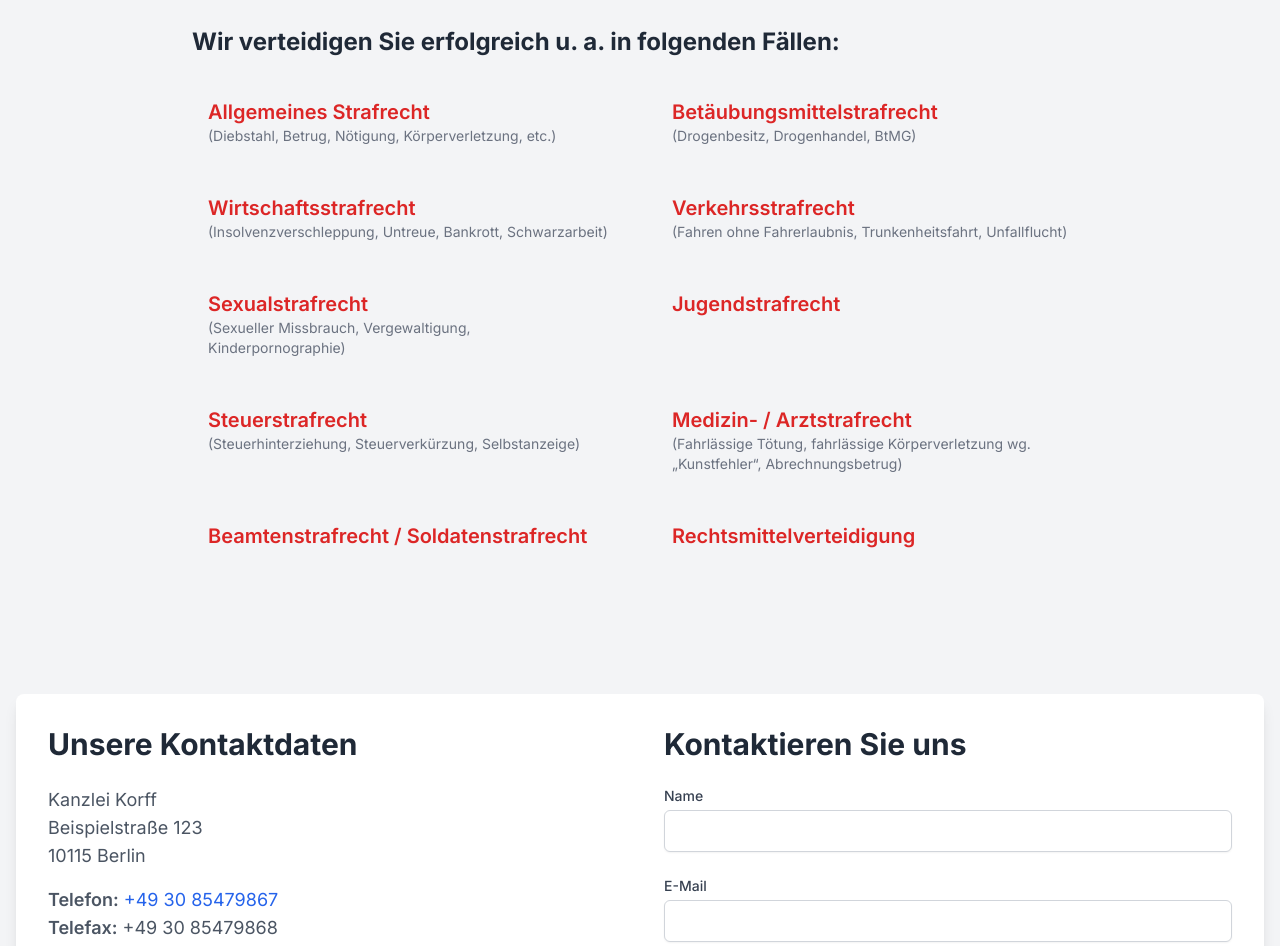
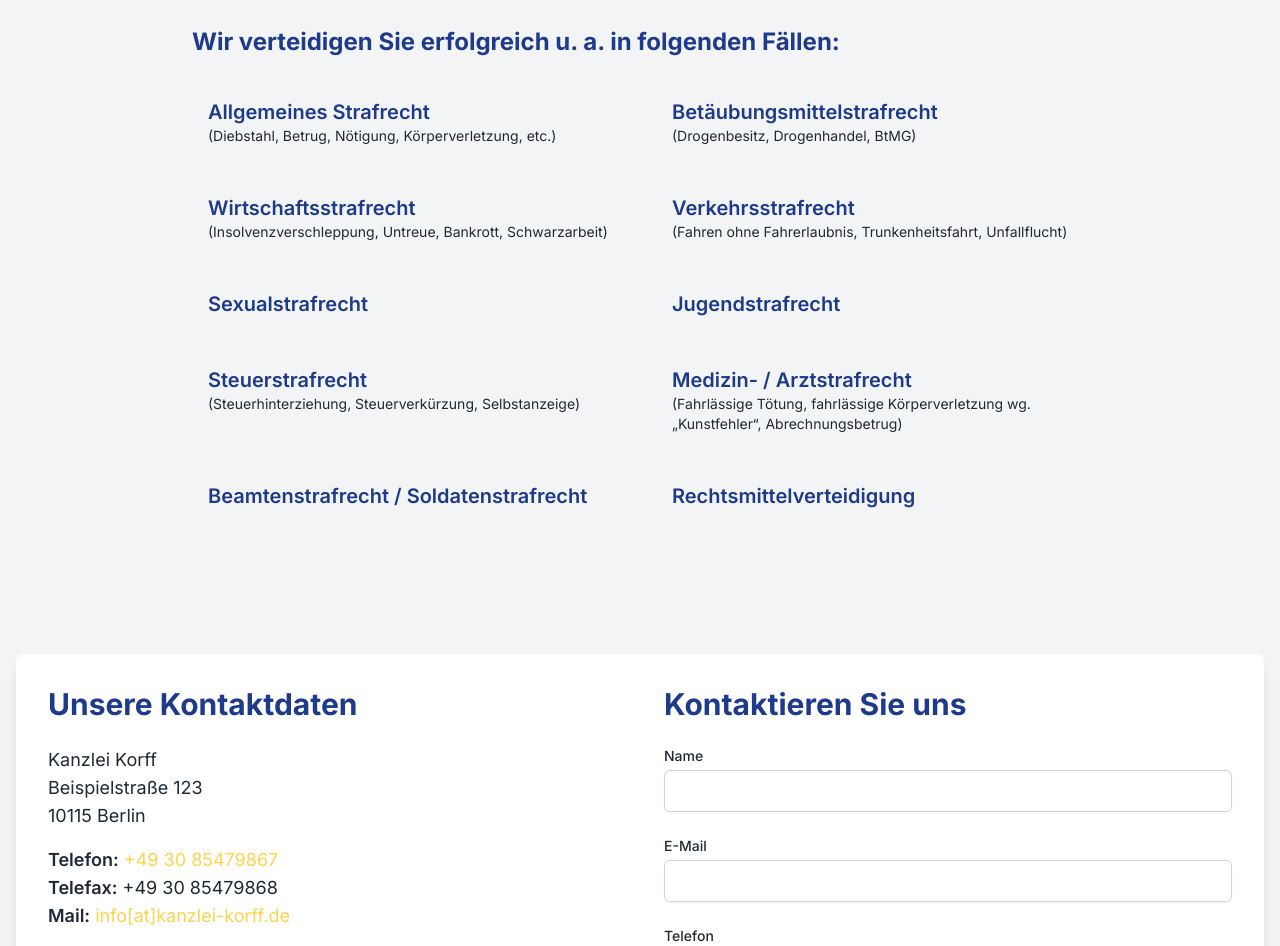
Before and after one commit to MarkusLindner123/Korff-Strafanwalt-Webseite, a Next.js app: page /strafrecht in a window 1280 px wide. Shown: the part 862-1808 px from the top of the page. Built offline with nearby package versions, Linux system fonts and the light colour scheme.

Commit message:
ein paar änderungen

```diff
--- a/components/ContactSection/ContactSection.tsx
+++ b/components/ContactSection/ContactSection.tsx
@@ -5,16 +5,16 @@ import Link from "next/link";
 
 const ContactSection = () => {
   return (
-    <section id="kontakt-formular" className="py-20 bg-gray-100">
+    <section id="kontakt-formular" className="py-20 bg-korff-background">
       <div className="container mx-auto px-4">
         <div className="bg-white p-8 rounded-lg shadow-lg">
           <div className="flex flex-col md:flex-row gap-12">
             {/* Linke Spalte: Kontaktdaten */}
             <div className="md:w-1/2">
-              <h2 className="text-3xl font-bold text-gray-800 mb-6">
+              <h2 className="text-3xl font-bold text-korff-primary mb-6">
                 Unsere Kontaktdaten
               </h2>
-              <div className="text-gray-600 space-y-4 text-lg">
+              <div className="text-korff-text space-y-4 text-lg">
                 <p>
                   Kanzlei Korff
                   <br />
@@ -26,7 +26,7 @@ const ContactSection = () => {
                   <span className="font-semibold">Telefon:</span>{" "}
                   <a
                     href="tel:+493085479867"
-                    className="text-blue-600 hover:underline"
+                    className="text-korff-secondary hover:underline"
                   >
                     +49 30 85479867
                   </a>
@@ -37,7 +37,7 @@ const ContactSection = () => {
                   <span className="font-semibold">Mail:</span>{" "}
                   <a
                     href="mailto:info@kanzlei-korff.de"
-                    className="text-blue-600 hover:underline"
+                    className="text-korff-secondary hover:underline"
                   >
                     info[at]kanzlei-korff.de
                   </a>
@@ -59,7 +59,7 @@ const ContactSection = () => {
 
             {/* Rechte Spalte: Kontaktformular */}
             <div className="md:w-1/2">
-              <h2 className="text-3xl font-bold text-gray-800 mb-6">
+              <h2 className="text-3xl font-bold text-korff-primary mb-6">
                 Kontaktieren Sie uns
               </h2>
               <form
@@ -70,7 +70,7 @@ const ContactSection = () => {
                 <div>
                   <label
                     htmlFor="name"
-                    className="block text-sm font-medium text-gray-700"
+                    className="block text-sm font-medium text-korff-text"
                   >
                     Name
                   </label>
@@ -79,14 +79,14 @@ const ContactSection = () => {
                     id="name"
                     name="name"
                     required
-                    className="mt-1 block w-full px-4 py-2 border border-gray-300 rounded-md shadow-sm focus:outline-none focus:ring-red-500 focus:border-red-500"
+                    className="mt-1 block w-full px-4 py-2 border border-gray-300 rounded-md shadow-sm focus:outline-none focus:ring-korff-secondary focus:border-korff-secondary"
                   />
                 </div>
 
                 <div>
                   <label
                     htmlFor="email"
-                    className="block text-sm font-medium text-gray-700"
+                    className="block text-sm font-medium text-korff-text"
                   >
                     E-Mail
                   </label>
@@ -95,7 +95,7 @@ const ContactSection = () => {
                     id="email"
                     name="_replyto"
                     required
-                    className="mt-1 block w-full px-4 py-2 border border-gray-300 rounded-md shadow-sm focus:outline-none focus:ring-red-500 focus:border-red-500"
+                    className="mt-1 block w-full px-4 py-2 border border-gray-300 rounded-md shadow-sm focus:outline-none focus:ring-korff-secondary focus:border-korff-secondary"
                   />
                 </div>
 
@@ -103,7 +103,7 @@ const ContactSection = () => {
                 <div>
                   <label
                     htmlFor="phone"
-                    className="block text-sm font-medium text-gray-700"
+                    className="block text-sm font-medium text-korff-text"
                   >
                     Telefon
                   </label>
@@ -111,14 +111,14 @@ const ContactSection = () => {
                     type="tel"
                     id="phone"
                     name="phone"
-                    className="mt-1 block w-full px-4 py-2 border border-gray-300 rounded-md shadow-sm focus:outline-none focus:ring-red-500 focus:border-red-500"
+                    className="mt-1 block w-full px-4 py-2 border border-gray-300 rounded-md shadow-sm focus:outline-none focus:ring-korff-secondary focus:border-korff-secondary"
                   />
                 </div>
 
                 <div>
                   <label
                     htmlFor="message"
-                    className="block text-sm font-medium text-gray-700"
+                    className="block text-sm font-medium text-korff-text"
                   >
                     Nachricht
                   </label>
@@ -127,14 +127,14 @@ const ContactSection = () => {
                     name="message"
                     rows={4}
                     required
-                    className="mt-1 block w-full px-4 py-2 border border-gray-300 rounded-md shadow-sm focus:outline-none focus:ring-red-500 focus:border-red-500"
+                    className="mt-1 block w-full px-4 py-2 border border-gray-300 rounded-md shadow-sm focus:outline-none focus:ring-korff-secondary focus:border-korff-secondary"
                   ></textarea>
                 </div>
 
                 <div>
                   <button
                     type="submit"
-                    className="w-full flex justify-center py-3 px-4 border border-transparent rounded-md shadow-sm text-lg font-medium text-white bg-red-600 hover:bg-red-700 focus:outline-none focus:ring-2 focus:ring-offset-2 focus:ring-red-500"
+                    className="w-full flex justify-center py-3 px-4 border border-transparent rounded-md shadow-sm text-lg font-medium text-white bg-korff-secondary hover:bg-korff-secondary/80 focus:outline-none focus:ring-2 focus:ring-offset-2 focus:ring-korff-secondary"
                   >
                     Senden
                   </button>
--- a/components/sections/HeroSection/HeroSection.tsx
+++ b/components/sections/HeroSection/HeroSection.tsx
@@ -26,7 +26,7 @@ const HeroSection = () => {
       </div>
 
       {/* Neuer horizontaler Balken mit drei Einträgen */}
-      <div className="bg-red-600 text-white py-8 px-4 shadow-xl">
+      <div className="bg-korff-secondary text-white py-8 px-4 shadow-xl">
         <div className="container mx-auto flex flex-col md:flex-row justify-around items-center space-y-8 md:space-y-0 md:space-x-8">
           {/* Eintrag 1: Termine vereinbaren */}
           <div className="flex flex-col items-center text-center md:flex-row md:space-x-4">
--- a/pages/strafrecht/index.tsx
+++ b/pages/strafrecht/index.tsx
@@ -31,7 +31,7 @@ const StrafrechtPage = () => {
 
       {/* Hauptinhalt */}
       <main className="container mx-auto px-4 py-12">
-        <div className="max-w-4xl mx-auto text-lg text-gray-600 space-y-6">
+        <div className="max-w-4xl mx-auto text-lg text-korff-text space-y-6">
           <p>
             Wir schöpfen immer alle Möglichkeiten aus, um eine öffentliche
             Gerichtsverhandlung zu vermeiden und wenn irgend möglich bereits im
@@ -54,7 +54,7 @@ const StrafrechtPage = () => {
             Ein besonderer Schwerpunkt unserer Kanzlei ist die
             **Rechtsmittelverteidigung**.
           </p>
-          <h2 className="text-2xl font-bold text-gray-800 mt-12 mb-4">
+          <h2 className="text-2xl font-bold text-korff-primary mt-12 mb-4">
             Wir verteidigen Sie erfolgreich u. a. in folgenden Fällen:
           </h2>
           {/* Liste der Fachgebiete */}
@@ -62,10 +62,10 @@ const StrafrechtPage = () => {
             <li>
               <Link href="/strafrecht/allgemein">
                 <div className="hover:bg-gray-50 p-4 rounded-lg transition-colors cursor-pointer">
-                  <h3 className="text-xl font-semibold text-red-600">
+                  <h3 className="text-xl font-semibold text-korff-primary">
                     Allgemeines Strafrecht
                   </h3>
-                  <p className="text-sm text-gray-500">
+                  <p className="text-sm text-korff-text">
                     (Diebstahl, Betrug, Nötigung, Körperverletzung, etc.)
                   </p>
                 </div>
@@ -74,10 +74,10 @@ const StrafrechtPage = () => {
             <li>
               <Link href="/strafrecht/betaeubungsmittel">
                 <div className="hover:bg-gray-50 p-4 rounded-lg transition-colors cursor-pointer">
-                  <h3 className="text-xl font-semibold text-red-600">
+                  <h3 className="text-xl font-semibold text-korff-primary">
                     Betäubungsmittelstrafrecht
                   </h3>
-                  <p className="text-sm text-gray-500">
+                  <p className="text-sm text-korff-text">
                     (Drogenbesitz, Drogenhandel, BtMG)
                   </p>
                 </div>
@@ -86,10 +86,10 @@ const StrafrechtPage = () => {
             <li>
               <Link href="/strafrecht/wirtschaft">
                 <div className="hover:bg-gray-50 p-4 rounded-lg transition-colors cursor-pointer">
-                  <h3 className="text-xl font-semibold text-red-600">
+                  <h3 className="text-xl font-semibold text-korff-primary">
                     Wirtschaftsstrafrecht
                   </h3>
-                  <p className="text-sm text-gray-500">
+                  <p className="text-sm text-korff-text">
                     (Insolvenzverschleppung, Untreue, Bankrott, Schwarzarbeit)
                   </p>
                 </div>
@@ -98,10 +98,10 @@ const StrafrechtPage = () => {
             <li>
               <Link href="/strafrecht/verkehr">
                 <div className="hover:bg-gray-50 p-4 rounded-lg transition-colors cursor-pointer">
-                  <h3 className="text-xl font-semibold text-red-600">
+                  <h3 className="text-xl font-semibold text-korff-primary">
                     Verkehrsstrafrecht
                   </h3>
-                  <p className="text-sm text-gray-500">
+                  <p className="text-sm text-korff-text">
                     (Fahren ohne Fahrerlaubnis, Trunkenheitsfahrt, Unfallflucht)
                   </p>
                 </div>
@@ -110,32 +110,30 @@ const StrafrechtPage = () => {
             <li>
               <Link href="/strafrecht/sexual">
                 <div className="hover:bg-gray-50 p-4 rounded-lg transition-colors cursor-pointer">
-                  <h3 className="text-xl font-semibold text-red-600">
+                  <h3 className="text-xl font-semibold text-korff-primary">
                     Sexualstrafrecht
                   </h3>
-                  <p className="text-sm text-gray-500">
-                    (Sexueller Missbrauch, Vergewaltigung, Kinderpornographie)
-                  </p>
+                  <p className="text-sm text-korff-text"></p>
                 </div>
               </Link>
             </li>
             <li>
               <Link href="/strafrecht/jugend">
                 <div className="hover:bg-gray-50 p-4 rounded-lg transition-colors cursor-pointer">
-                  <h3 className="text-xl font-semibold text-red-600">
+                  <h3 className="text-xl font-semibold text-korff-primary">
                     Jugendstrafrecht
                   </h3>
-                  <p className="text-sm text-gray-500"></p>
+                  <p className="text-sm text-korff-text"></p>
                 </div>
               </Link>
             </li>
             <li>
               <Link href="/strafrecht/steuer">
                 <div className="hover:bg-gray-50 p-4 rounded-lg transition-colors cursor-pointer">
-                  <h3 className="text-xl font-semibold text-red-600">
+                  <h3 className="text-xl font-semibold text-korff-primary">
                     Steuerstrafrecht
                   </h3>
-                  <p className="text-sm text-gray-500">
+                  <p className="text-sm text-korff-text">
                     (Steuerhinterziehung, Steuerverkürzung, Selbstanzeige)
                   </p>
                 </div>
@@ -144,10 +142,10 @@ const StrafrechtPage = () => {
             <li>
               <Link href="/strafrecht/medizin">
                 <div className="hover:bg-gray-50 p-4 rounded-lg transition-colors cursor-pointer">
-                  <h3 className="text-xl font-semibold text-red-600">
+                  <h3 className="text-xl font-semibold text-korff-primary">
                     Medizin- / Arztstrafrecht
                   </h3>
-                  <p className="text-sm text-gray-500">
+                  <p className="text-sm text-korff-text">
                     (Fahrlässige Tötung, fahrlässige Körperverletzung wg.
                     „Kunstfehler“, Abrechnungsbetrug)
                   </p>
@@ -157,20 +155,20 @@ const StrafrechtPage = () => {
             <li>
               <Link href="/strafrecht/beamten">
                 <div className="hover:bg-gray-50 p-4 rounded-lg transition-colors cursor-pointer">
-                  <h3 className="text-xl font-semibold text-red-600">
+                  <h3 className="text-xl font-semibold text-korff-primary">
                     Beamtenstrafrecht / Soldatenstrafrecht
                   </h3>
-                  <p className="text-sm text-gray-500"></p>
+                  <p className="text-sm text-korff-text"></p>
                 </div>
               </Link>
             </li>
             <li>
               <Link href="/strafrecht/rechtsmittel">
                 <div className="hover:bg-gray-50 p-4 rounded-lg transition-colors cursor-pointer">
-                  <h3 className="text-xl font-semibold text-red-600">
+                  <h3 className="text-xl font-semibold text-korff-primary">
                     Rechtsmittelverteidigung
                   </h3>
-                  <p className="text-sm text-gray-500"></p>
+                  <p className="text-sm text-korff-text"></p>
                 </div>
               </Link>
             </li>
```
